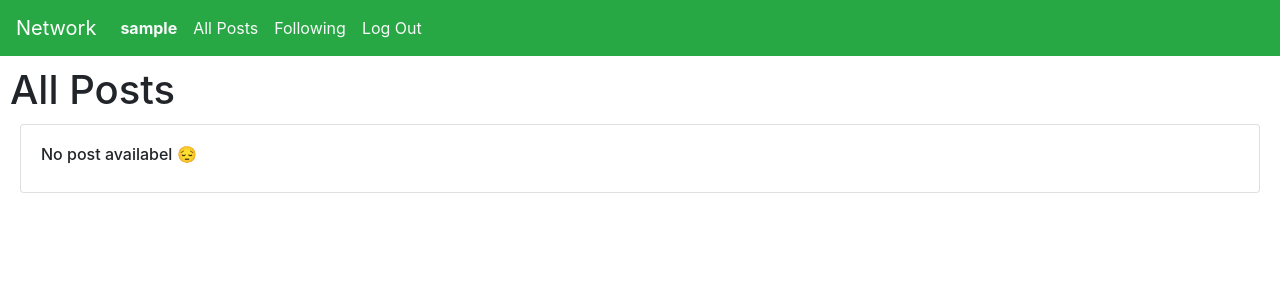
After one commit to rakinplaban/Network_Project, a Django app: page /following in a window 1280 px wide. The commit adds this page. Shown: the top 300 px of the page. Run offline with Django 3.2, Linux system fonts and the light colour scheme; the visitor is signed in with stand-in values (Sample User, id 1); data comes from the database, SQL or seed files in the repository; data that the repository does not hold is empty; some libraries are stand-ins or nearby versions.

Commit message:
successfully displayed posts from people followed by user.

```diff
--- /dev/null
+++ b/network/templates/network/following.html
@@ -0,0 +1,26 @@
+{% extends "network/layout.html" %}
+
+{% block body %}
+    <div style="margin: 10px 10px 10px 10px;">
+        <h1>All Posts</h1>
+
+        <div id="posts" class="card">
+            <div class="card-body">
+                {% for posts in posts %}
+                    <ul>
+                         <li class="card">
+                            <div class="card-body">
+                                <h5 class="card-title"><a style="text-decoration: none;" href="{% url 'profile' posts.user.id %}">{{ posts.user }}</a></h5>
+                                <h6 class="card-subtitle text-muted">{{ posts.timestamp }}</h6>
+                                <h3 class="card-text">{{ posts.post }}</h3>
+                            </div>
+                        </li>
+                    </ul>
+                {% empty %}
+                    <h6>No post availabel 😔</h6>
+                {% endfor %}
+            </div>
+
+        </div>
+    </div>
+{% endblock %}
--- a/network/templates/network/layout.html
+++ b/network/templates/network/layout.html
@@ -26,7 +26,7 @@
                 </li>
                 {% if user.is_authenticated %}
                     <li class="nav-item">
-                        <a class="nav-link text-light" href="#">Following</a>
+                        <a class="nav-link text-light" href="{% url 'following' %}">Following</a>
                     </li>
                     <li class="nav-item">
                         <a class="nav-link text-light" href="{% url 'logout' %}">Log Out</a>
--- a/network/urls.py
+++ b/network/urls.py
@@ -11,5 +11,6 @@ urlpatterns = [
     path("register", views.register, name="register"),
     path("profile/<int:id>",views.profilepage,name="profile"),
     path("profile/<int:id>/following/addfollower",views.followersPeople,name="addfollower"),
-    path("profile/<int:id>/following/removefollower",views.followersRemove,name="removefollower")
+    path("profile/<int:id>/following/removefollower",views.followersRemove,name="removefollower"),
+    path("following",views.followerspost,name="following"),
 ]+ static(settings.MEDIA_URL, document_root= settings.MEDIA_ROOT)
--- a/network/views.py
+++ b/network/views.py
@@ -150,16 +150,18 @@ def followersRemove(request,id):
 
     return redirect('profile', id = id)
 
-# def followingPeople(request,id):
-#     user = User.objects.get(pk = id)
-#     profile = Profile.objects.filter(user = user)
-#     user.profile.followering.add(request.user)
+def followerspost(request):
+    user = request.user
+    profile = Profile.objects.filter(user = user)
+    followings = user.profile.followings.all()
+    # for following in followings:
+    #     posts = NewPost.objects.filter(user = following)
 
-#     return redirect('profile', id = id)
+    posts = NewPost.objects.filter(user__in = followings).order_by("-timestamp")
 
-# def followingRemove(request,id):
-#     user = User.objects.get(pk = id)
-#     profile = Profile.objects.filter(user = user)
-#     user.profile.followering.remove(request.user)
-
-#     return redirect('profile', id = id)
+    return render(request,"network/following.html",{
+        "user" : user,
+        "profile" : profile,
+        "followings" : followings,
+        "posts" : posts,
+    })
```
Also changed, not shown: network/images/sakura.jpeg (added).
